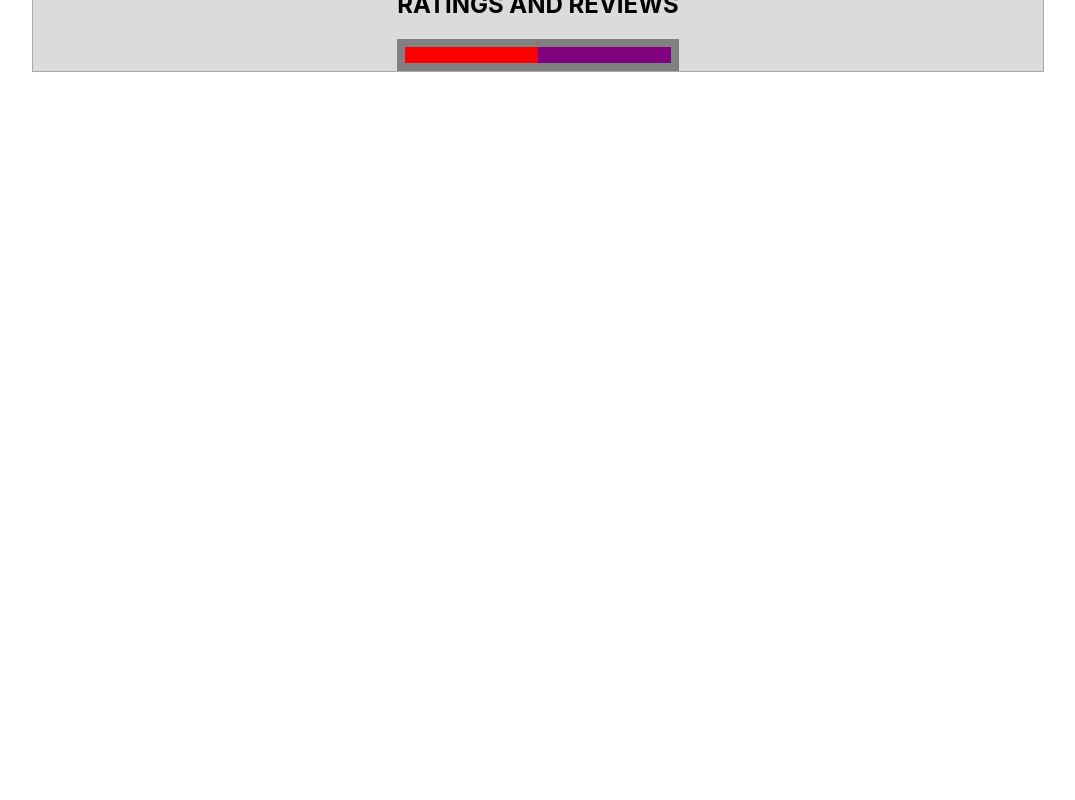
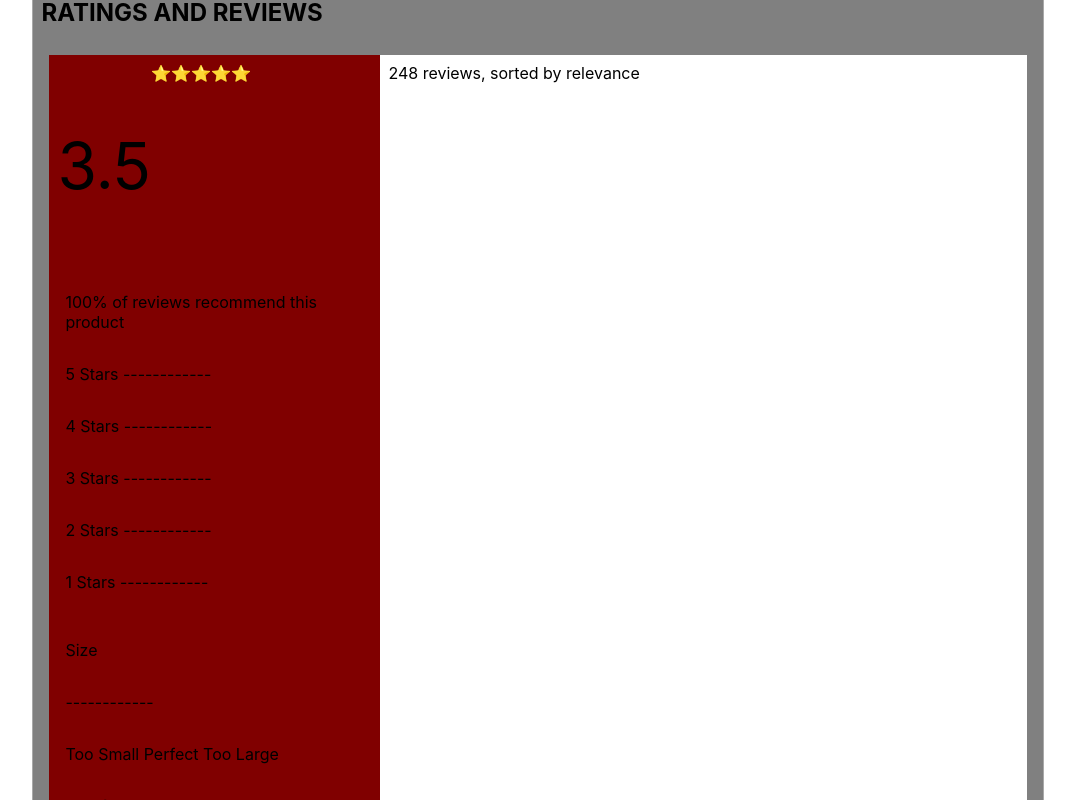
Before and after one commit to derivatively-dynamos/aix-en-provence, a React app: page / in a window 1280 px wide. Shown: the part 500-1300 px from the top of the page, without its empty margins (102-1177 px from the left). Before the commit the page ends 800 px from the top, so only its background shows below. Built offline with nearby package versions, Linux system fonts and the light colour scheme.

Commit message:
Produce Ratings Breakdown Skeleton

```diff
--- a/src/components/ratings-and-reviews/RatingsAndReviews.jsx
+++ b/src/components/ratings-and-reviews/RatingsAndReviews.jsx
@@ -1,16 +1,18 @@
 import React from 'react';
 import styled from 'styled-components';
+import ReviewBreakdown from './ReviewBreakdown.jsx'
+import ReviewList from './ReviewList.jsx'
 
 const RatingsAndReviews = () => {
 
   return (
-    <div>
+    <AppContainer>
       <h2>RATINGS AND REVIEWS</h2>
       <Container>
-        <BdContainer></BdContainer>
-        <RlContainer></RlContainer>
+        <ReviewBreakdown />
+        <ReviewList />
       </Container>
-    </div>
+    </AppContainer>
   )
 }
 
@@ -20,11 +22,8 @@ const Container = styled.div`
   padding: 0.5em;
   background-color: gray;
 `
-const BdContainer = styled(Container)`
-  background-color: red;
-`
-const RlContainer = styled(Container)`
-  background-color: purple;
+const AppContainer = styled(Container)`
+  flex-direction: column;
 `
 
 export default RatingsAndReviews;
--- a/src/components/ratings-and-reviews/ReviewBreakdown.jsx
+++ b/src/components/ratings-and-reviews/ReviewBreakdown.jsx
@@ -0,0 +1,50 @@
+import React from 'react';
+import styled from 'styled-components';
+
+const ReviewBreakdown = () => {
+
+  return (
+    <RevBdCont>
+      <FlushCont>
+        <p style={{fontSize: '400%'}}>3.5</p>
+        <div>⭐⭐⭐⭐⭐</div>
+      </FlushCont>
+      <RevBdCont>
+        <p>100% of reviews recommend this product</p>
+        <p>5 Stars ------------</p>
+        <p>4 Stars ------------</p>
+        <p>3 Stars ------------</p>
+        <p>2 Stars ------------</p>
+        <p>1 Stars ------------</p>
+      </RevBdCont>
+      <RevBdCont>
+        <p>Size</p>
+        <p>------------</p>
+        <p>Too Small   Perfect Too   Large</p>
+        <p>Comfort</p>
+        <p>------------</p>
+        <p>Poor                      Large</p>
+      </RevBdCont>
+    </RevBdCont>
+  )
+}
+
+const Container = styled.div`
+  display: flex;
+  flex: 1;
+  width: 100%;
+  padding: 0.5em;
+  background-color: maroon;
+`
+const FlushCont = styled.div`
+  display: flex;
+  flex: 1;
+  width: 100%;
+  margin: 0;
+`
+
+const RevBdCont = styled(Container)`
+  flex-direction: column;
+`
+
+export default ReviewBreakdown;
--- a/src/components/ratings-and-reviews/ReviewList.jsx
+++ b/src/components/ratings-and-reviews/ReviewList.jsx
@@ -0,0 +1,18 @@
+import React from 'react';
+import styled from 'styled-components';
+
+const ReviewList = () => {
+  return (
+    <Container>248 reviews, sorted by relevance</Container>
+  )
+}
+
+const Container = styled.div`
+  display: flex;
+  flex: 2;
+  width: 100%;
+  padding: 0.5em;
+  background-color: white;
+`
+
+export default ReviewList;
```
Also changed, not shown: src/components/ratings-and-reviews/Review.jsx (+8 -0 lines).
